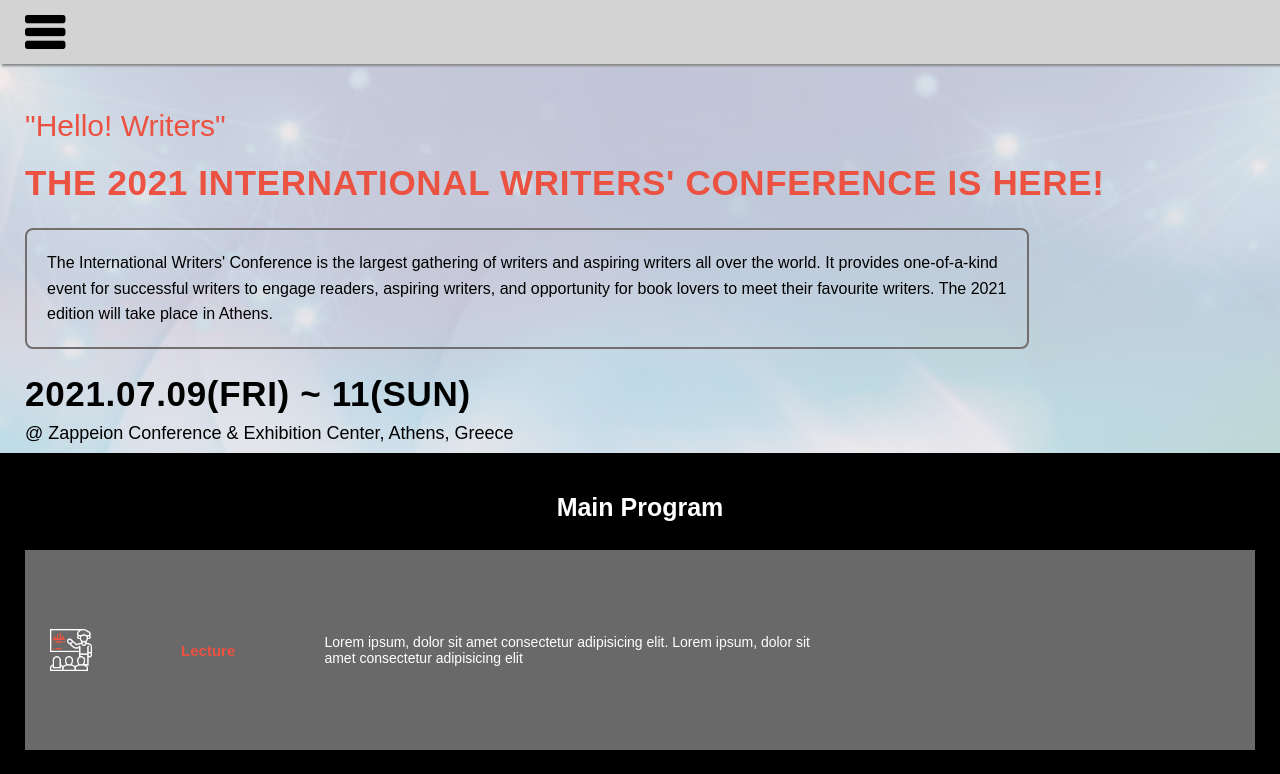
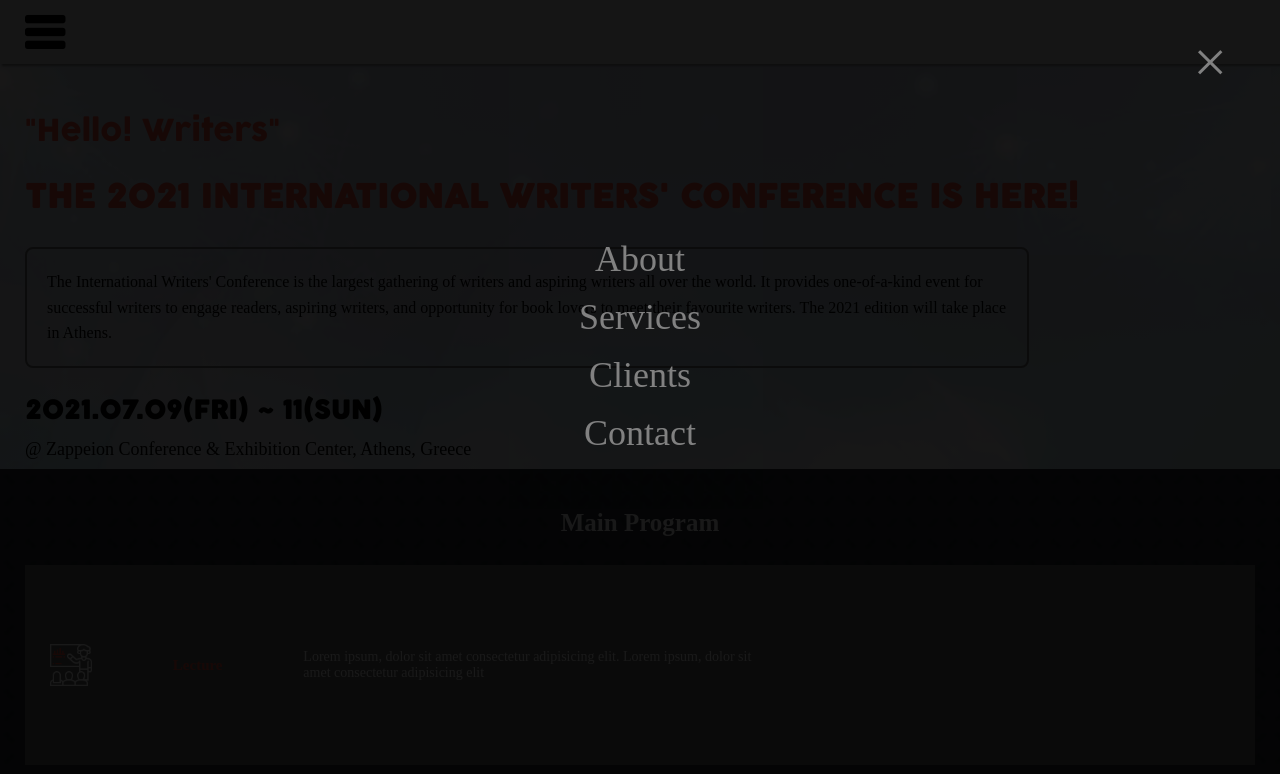
Before and after one commit to Gunjuzone/International-Writers-Conference-2021, a plain HTML site: page home.html in a window 1280 px wide. Both pictures are taken after a click on the link 44 px from the left and 43 px from the top of the page. Shown: the top 774 px of the page. Drawn offline with Linux system fonts and the light colour scheme; a web font is replaced by a local one.

Commit message:
hambugger menu calls overlay  with js

```diff
--- a/about.css
+++ b/about.css
@@ -1,9 +1,16 @@
+@font-face {
+  font-family: "COCOGOOSE";
+  src: url("Assets/Cocogoose.otf");
+  src: local("Cocogose.otf"), url("Assets/Cocogoose.otf") format("truetype");
+  font-weight: normal;
+  font-style: normal;
+}
+
 * {
 	margin: 0;
 	padding: 0;
 	box-sizing: border-box;
 	list-style-type: none;
-	font-family: "COCOGOOSE", sans-serif;
 	text-decoration: none;
 }
 
@@ -32,6 +39,52 @@ header  {
   color: black;
 }
 
+/* The Overlay (background) */
+.overlay {
+  /* Height & width depends on how you want to reveal the overlay (see JS below) */
+  height: 100%;
+  width: 0;
+  position: fixed; /* Stay in place */
+  z-index: 1; /* Sit on top */
+  left: 0;
+  top: 0;
+  background-color: rgba(0,0,0, 0.9); /* Black w/opacity */
+  overflow-x: hidden; /* Disable horizontal scroll */
+  transition: 0.5s; /* 0.5 second transition effect to slide in or slide down the overlay (height or width, depending on reveal) */
+}
+
+/* Position the content inside the overlay */
+.overlay-content {
+  position: relative;
+  top: 25%; /* 25% from the top */
+  width: 100%; /* 100% width */
+  text-align: center; /* Centered text/links */
+  margin-top: 30px; /* 30px top margin to avoid conflict with the close button on smaller screens */
+}
+
+/* The navigation links inside the overlay */
+.overlay a {
+  padding: 8px;
+  text-decoration: none;
+  font-size: 36px;
+  color: #818181;
+  display: block; /* Display block instead of inline */
+  transition: 0.3s; /* Transition effects on hover (color) */
+}
+
+/* When you mouse over the navigation links, change their color */
+.overlay a:hover, .overlay a:focus {
+  color: #f1f1f1;
+}
+
+/* Position the close button (top right corner) */
+.overlay .closebtn {
+  position: absolute;
+  top: 20px;
+  right: 45px;
+  font-size: 60px;
+}
+
 .about {
   display: flex;
   flex-direction: column;
@@ -48,9 +101,11 @@ header  {
   font-weight: 300;
   color: #ec5242;
   margin-top: 45px;
+  font-family: "COCOGOOSE", sans-serif;
 }
 
 .about-title {
+  font-family: "COCOGOOSE", sans-serif;
   font-size: 35px;
   font-weight: 800;
   letter-spacing: 0.67px;
@@ -107,6 +162,7 @@ header  {
 }
 
 .date-and-place {
+  font-family: "COCOGOOSE", sans-serif;
   border-top: 1px solid #aaa;
   border-bottom: 1px solid #aaa;
   font-size: 13px;
@@ -150,6 +206,7 @@ header  {
 }
 
 .past-conference-image-date {
+  font-family: "COCOGOOSE", sans-serif;
   color: #fff;
   font-weight: 900;
   font-size: 30px;
@@ -157,6 +214,7 @@ header  {
 }
 
 .past-conference-image-text {
+  font-family: "COCOGOOSE", sans-serif;
   color: #fff;
   font-size: 18px;
   font-weight: 600;
--- a/home.css
+++ b/home.css
@@ -1,10 +1,17 @@
+@font-face {
+  font-family: "COCOGOOSE";
+  src: url("Assets/Cocogoose.otf");
+  src: local("Cocogose.otf"), url("Assets/Cocogoose.otf") format("truetype");
+  font-weight: normal;
+  font-style: normal;
+}
+
 * {
     margin: 0;
     padding: 0;
     box-sizing: border-box;
     list-style-type: none;
-    font-family: "COCOGOOSE", sans-serif;
-    text-decoration: none;
+   text-decoration: none;
   }
 
 header  {
@@ -26,6 +33,52 @@ header  {
   color: black;
 }
 
+/* The Overlay (background) */
+.overlay {
+  /* Height & width depends on how you want to reveal the overlay (see JS below) */
+  height: 100%;
+  width: 0;
+  position: fixed; /* Stay in place */
+  z-index: 1; /* Sit on top */
+  left: 0;
+  top: 0;
+  background-color: rgba(0,0,0, 0.9); /* Black w/opacity */
+  overflow-x: hidden; /* Disable horizontal scroll */
+  transition: 0.5s; /* 0.5 second transition effect to slide in or slide down the overlay (height or width, depending on reveal) */
+}
+
+/* Position the content inside the overlay */
+.overlay-content {
+  position: relative;
+  top: 25%; /* 25% from the top */
+  width: 100%; /* 100% width */
+  text-align: center; /* Centered text/links */
+  margin-top: 30px; /* 30px top margin to avoid conflict with the close button on smaller screens */
+}
+
+/* The navigation links inside the overlay */
+.overlay a {
+  padding: 8px;
+  text-decoration: none;
+  font-size: 36px;
+  color: #818181;
+  display: block; /* Display block instead of inline */
+  transition: 0.3s; /* Transition effects on hover (color) */
+}
+
+/* When you mouse over the navigation links, change their color */
+.overlay a:hover, .overlay a:focus {
+  color: #f1f1f1;
+}
+
+/* Position the close button (top right corner) */
+.overlay .closebtn {
+  position: absolute;
+  top: 20px;
+  right: 45px;
+  font-size: 60px;
+}
+
 .homepage {
   display: flex;
   flex-direction: column;
@@ -38,6 +91,7 @@ header  {
 }
 
 .home-greeting {
+  font-family: "COCOGOOSE", sans-serif;
   font-size: 30px;
   font-weight: 300;
   color: #ec5242;
@@ -45,7 +99,8 @@ header  {
 }
 
 .home-title {
-  font-size: 35px;
+  font-family: "COCOGOOSE", sans-serif;
+  font-size: 32px;
   font-weight: 800;
   letter-spacing: 0.67px;
   text-transform: uppercase;
@@ -68,7 +123,8 @@ header  {
 }
 
 .home-date {
-  font-size: 35px;
+  font-family: "COCOGOOSE", sans-serif;
+  font-size: 25px;
   font-weight: 800;
   letter-spacing: 0.67px;
   text-transform: uppercase;
@@ -85,6 +141,7 @@ header  {
 .main-program {
   padding: 40px 25px;
   background-color: #000;
+  background-image: url(Assets/pattern.png);
  }
 
 .main-program h3 {
@@ -331,6 +388,7 @@ header  {
 }
 
 .partners-title {
+  font-family: "COCOGOOSE", sans-serif;
   text-align: center;
   padding-top: 40px;
   padding-bottom: 40px;
@@ -357,7 +415,8 @@ header  {
 }
 
 .copyrights-title {
-  font-size: 20px;
+  font-family: "COCOGOOSE", sans-serif;
+  font-size: 18px;
   font-weight: 700;
   text-align: left;
 }
--- a/home.html
+++ b/home.html
@@ -16,9 +16,25 @@
 <body>
     <header class="nav">
        <div class="icon-menu">
-           <a href="#"><i class="fa fa-bars"></i></a>
+           <a href="#" onclick="openNav()"><i class="fa fa-bars"></i></a>
        </div>
 
+
+       <div id="myNav" class="overlay">
+
+        <!-- Button to close the overlay navigation -->
+        <a href="#" class="closebtn" onclick="closeNav()">&times;</a>
+
+        <!-- Overlay content -->
+        <div class="overlay-content">
+          <a href="#">About</a>
+          <a href="#">Services</a>
+          <a href="#">Clients</a>
+          <a href="#">Contact</a>
+        </div>
+
+      </div>
+      <!-- Use any element to open/show the overlay navigation menu -->
     </header>
 
     <main>
@@ -35,7 +51,7 @@
             <p class="home-venue">@ Zappeion Conference & Exhibition Center, Athens, Greece</p>
 
         </section>
-<!-- Main Program -->
+
         <section class="main-program">
             <h3>Main Program</h3>
             <ul class="program-list">
@@ -142,6 +158,8 @@
             <p class="rights-reserved">The International Writers' Conference, 2021. Some rights reserved</p>
         </footer>
 
+        <script src="index.js"></script>
+
     </main>
 </body>
 </html>
--- /dev/null
+++ b/index.js
@@ -0,0 +1,9 @@
+/* Open when someone clicks on the span element */
+function openNav() {
+    document.getElementById("myNav").style.width = "100%";
+  }
+
+  /* Close when someone clicks on the "x" symbol inside the overlay */
+  function closeNav() {
+    document.getElementById("myNav").style.width = "0%";
+  }
```
Also changed, not shown: about.html (+18 -1 lines), Assets/Cocogoose.otf (added), Assets/Networking2.png (added), Assets/lecture2.png (added), Assets/pattern.png (added).
